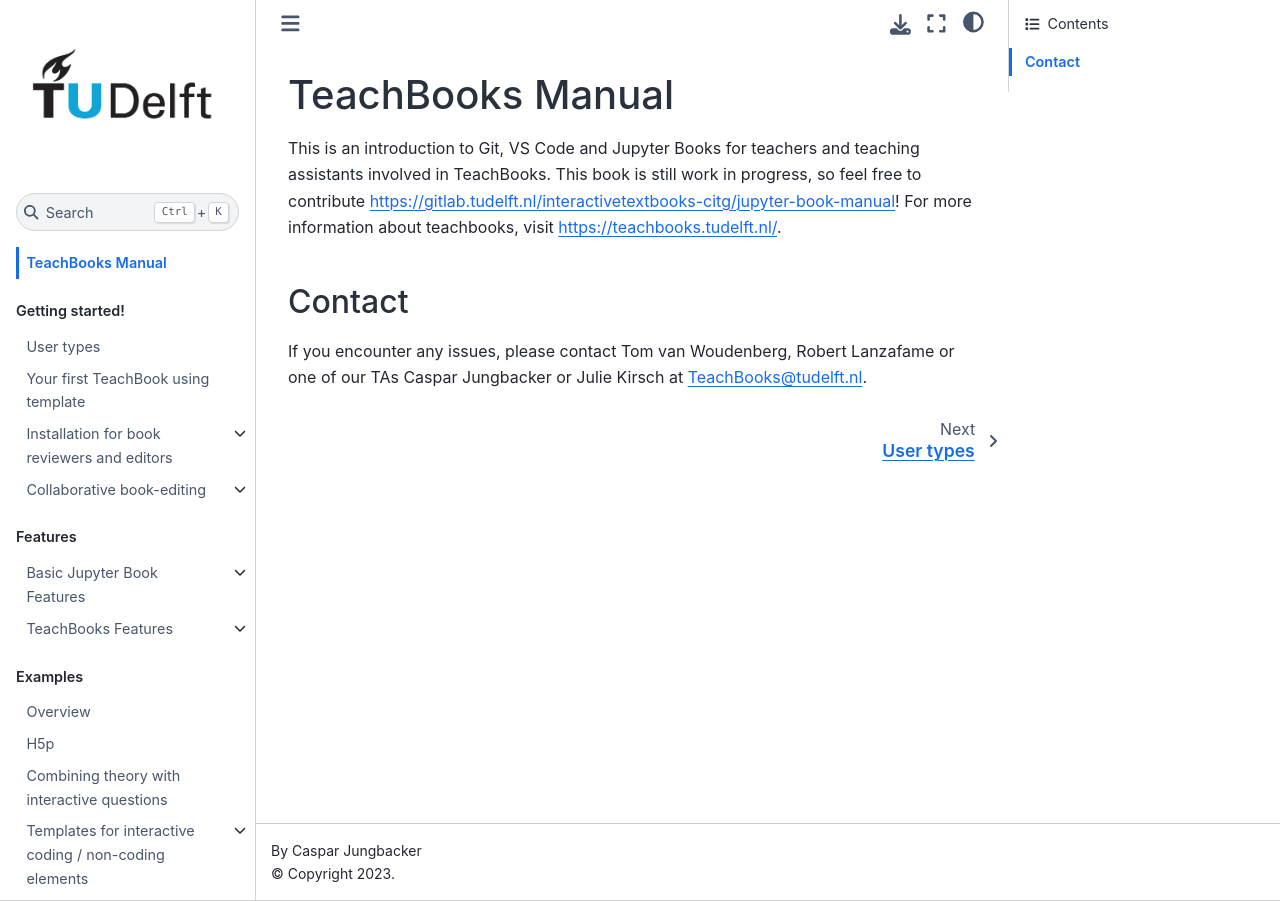
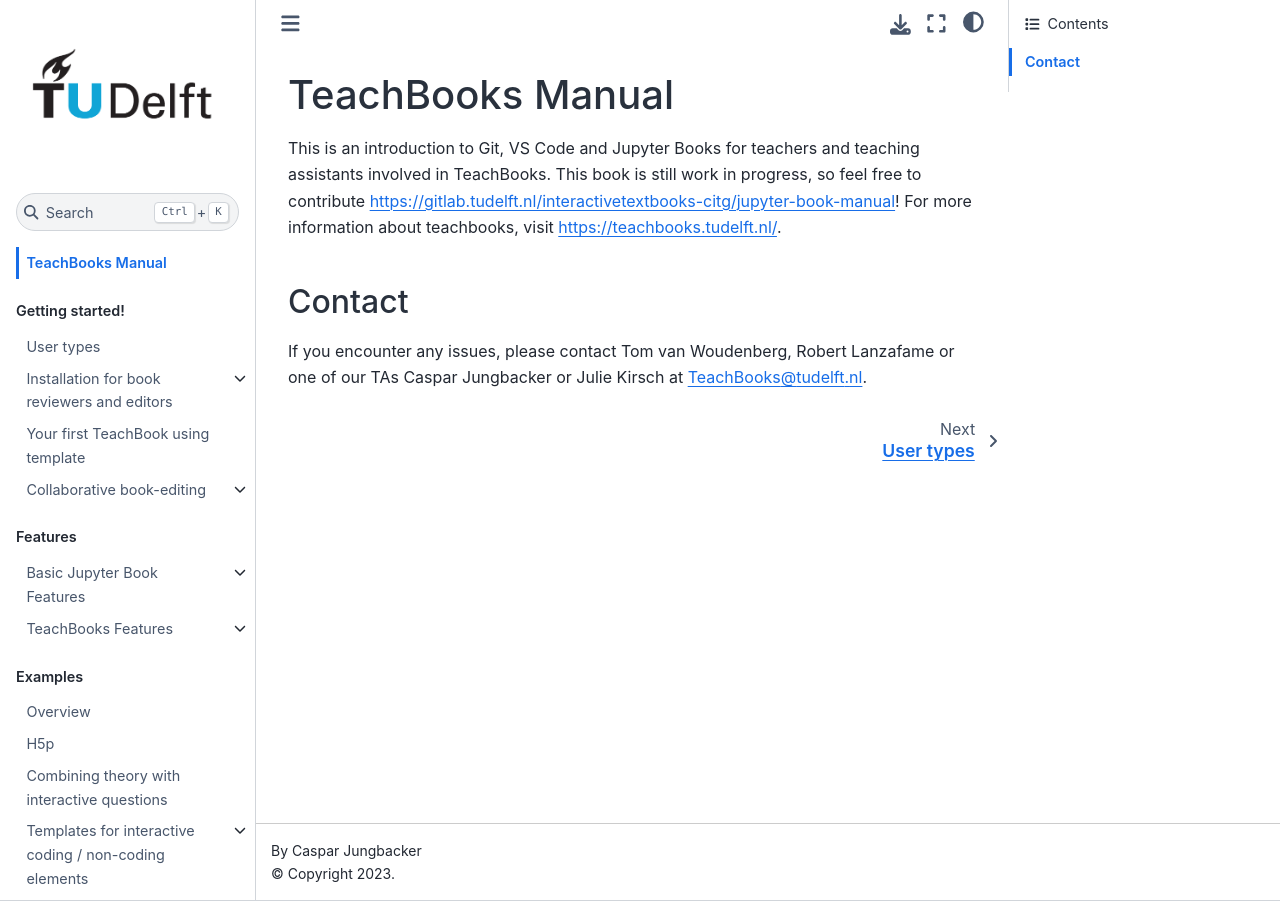
Before and after one commit to TeachBooks/mirror_teachbook_manual, a Jupyter Book: the page built from book/intro.md, in a window 1280 px wide. Built offline with Jupyter Book 1.0.4 settings and Sphinx 7.4.7 and the Sphinx Book theme 1.1.4, drawn with Linux system fonts in a browser that asks for light colours; pages that are not in the unit, such as notebooks, are missing from menus; comment, search, counter and statistics services are not loaded; some of the changed lines change nothing that is shown.

Commit message:
Update _toc.yml

```diff
--- a/book/_toc.yml
+++ b/book/_toc.yml
@@ -5,7 +5,6 @@
   - caption: Getting started!
     chapters:
     - file: installation-and-setup/user_types
-    - file: workflows/githubtemplate
     - file: installation-and-setup/overview
       sections:
       - file: installation-and-setup/git-setup
@@ -16,6 +15,7 @@
       - file: installation-and-setup/working-directory
       - file: installation-and-setup/environments
       - file: installation-and-setup/jupyter-book-setup
+    - file: workflows/githubtemplate
     - file: workflows/collaboration
       sections:
       - file: workflows/milestones_issues
```
